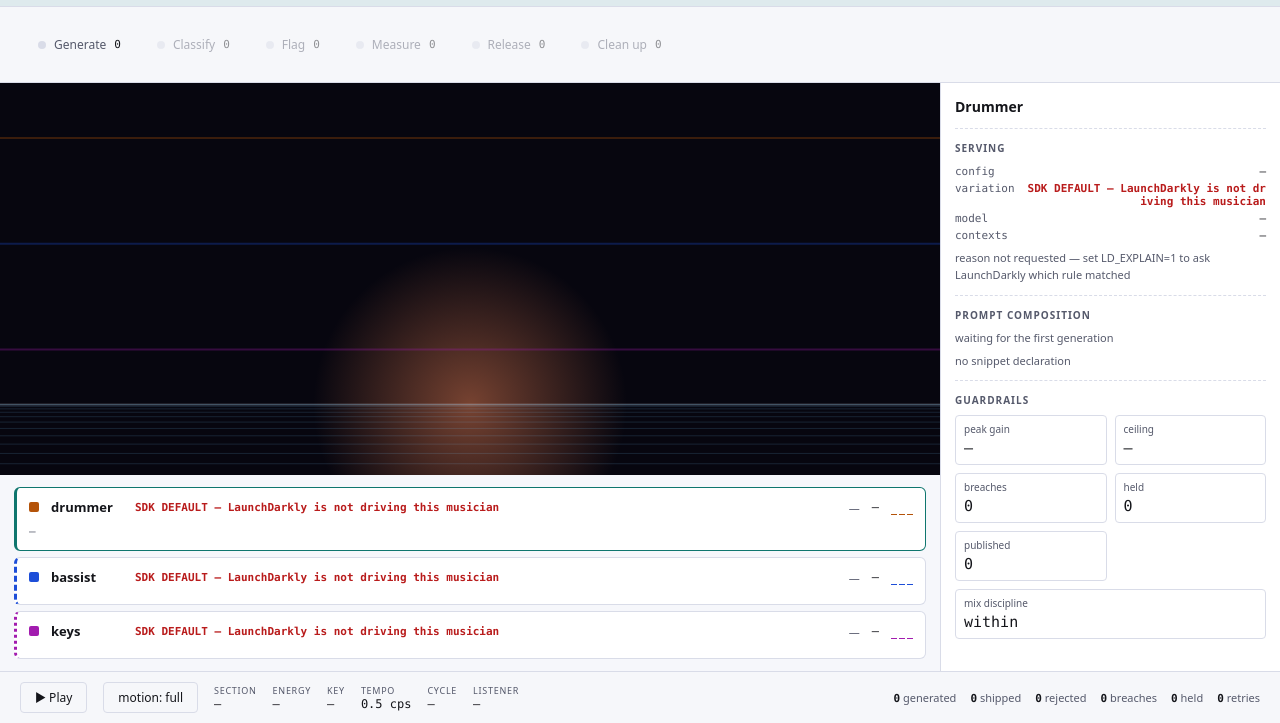
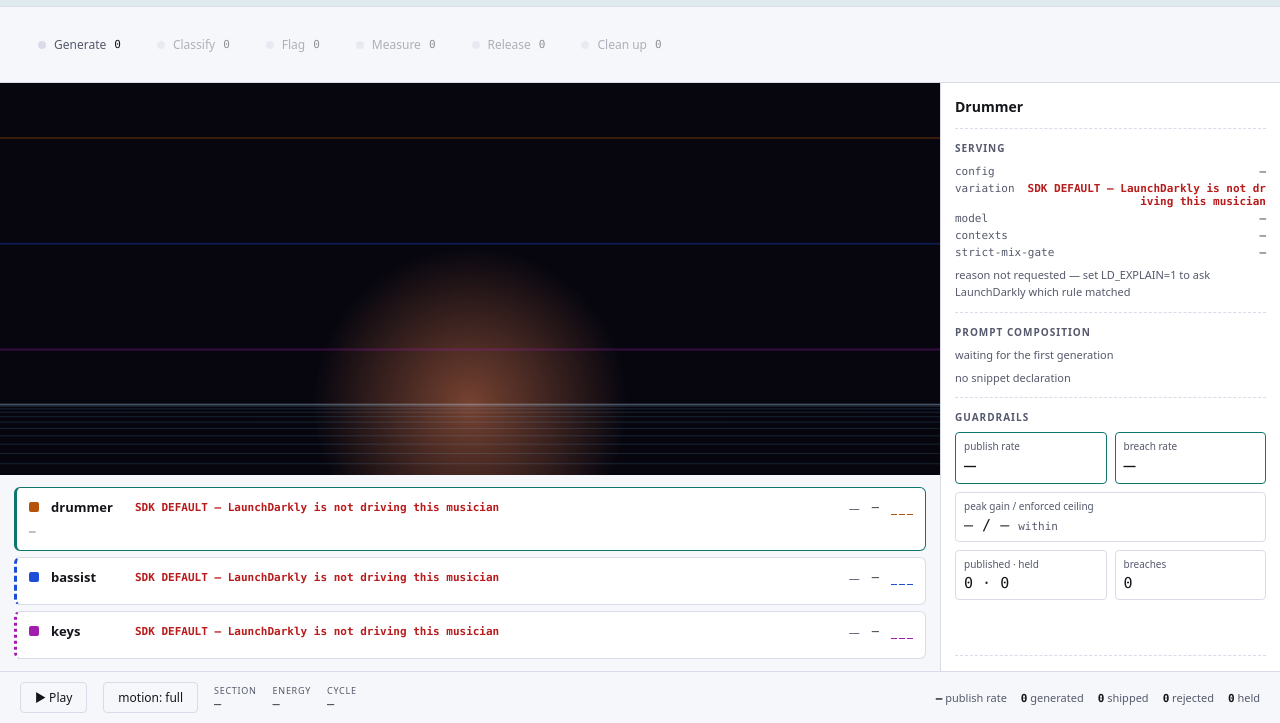
Before and after one commit to launchdarkly-labs/shipping-floor, a website with bundled scripts: page public/index.html in a window 1280 px wide. Shown: the part 77-800 px from the top of the page. Built offline with nearby package versions, Linux system fonts and the light colour scheme; no server answers.

Commit message:
Show the guardrail rates and the ceiling actually enforced
The HUD reported the variation's nominal gain ceiling while strict-mix-gate
enforced a tighter one, so it disagreed with the validator during the one
rollout it exists to explain and made a legitimate rejection look like a
bug. Read the flag before announcing config, carry the arm and the enforced
ceiling into the meta snapshot, and show both in the Control Tower.

Add publish rate and breach rate as the two lead tiles, computed over cycles
rather than attempts so they track the metrics LaunchDarkly reads. Fold the
six equal guardrail tiles into those two plus their raw counts, trim the
transport to the state the burn-in pins, and put band-wide publish rate
first in the ledger.

Correct the strict-gate description: the drummer stops publishing at 0.6
while the bassist and keys tighten only slightly and cover for it, so the
band-level rate falls partway instead of the band freezing.

```diff
--- a/public/app.js
+++ b/public/app.js
@@ -1,7 +1,8 @@
 import { AGENTS, $, setText, setFlag, safeUrl } from './lib/dom.js';
+import { publishRate, formatRate } from './lib/rates.js';
 import { store, onEvent } from './state/store.js';
 import { connect } from './net/socket.js';
-import { setupStrudel, start, stop, getCps } from './audio/strudel.js';
+import { setupStrudel, start, stop } from './audio/strudel.js';
 import { mountAgents } from './ui/agents.js';
 import { mountTower } from './ui/tower.js';
 import { mountLine } from './ui/line.js';
@@ -54,10 +55,7 @@ function boot() {
 function renderChrome() {
   setText($('section-value'), store.meta.section);
   setText($('energy-value'), store.meta.energy);
-  setText($('key-value'), store.meta.key);
   setText($('cycle-value'), store.meta.cycle);
-  setText($('tempo-value'), `${getCps()} cps`);
-  setText($('listener-value'), store.meta.listener?.audience);
 
   const conn = $('conn');
   setText(conn, store.connected ? 'orchestrator connected' : 'reconnecting…');
@@ -78,12 +76,13 @@ function renderChrome() {
   renderLdBar();
 
   const totals = store.totals();
+  // Band-wide publish rate, first, because it is the guardrail that decides
+  // the code change and the one failure you cannot hear.
+  setText($('ledger-publish-rate'), formatRate(publishRate(totals)));
   setText($('ledger-generations'), totals.generations);
   setText($('ledger-published'), totals.published);
   setText($('ledger-rejected'), totals.lintRejected + totals.parseRejected);
-  setText($('ledger-breaches'), totals.ceilingBreaches);
   setText($('ledger-held'), totals.keptPrevious);
-  setText($('ledger-retries'), totals.retries);
 }
 
 /**
--- a/public/index.html
+++ b/public/index.html
@@ -59,6 +59,7 @@
         <div class="row"><code>variation</code><span class="value" id="tower-variation">—</span></div>
         <div class="row"><code>model</code><span class="value" id="tower-model">—</span></div>
         <div class="row"><code>contexts</code><span class="value" id="tower-contexts">—</span></div>
+        <div class="row"><code>strict-mix-gate</code><span class="value" id="tower-gate">—</span></div>
         <p class="reason" id="tower-reason">—</p>
         <a class="edit" id="tower-edit" target="_blank" rel="noopener" hidden>edit in LaunchDarkly ↗</a>
       </section>
@@ -71,16 +72,23 @@
 
       <section class="panel">
         <h3>Guardrails</h3>
+        <!--
+          The two tiles on top are the two rollout guardrails, as RATES, in the
+          same direction LaunchDarkly reads them. The counts underneath are the
+          raw material they are computed from. A tile per counter read as six
+          equal numbers and buried the two that decide a release.
+        -->
+        <div class="tiles tiles-metric">
+          <div class="tile"><span class="tile-label">publish rate</span><span class="tile-value" id="tower-publish-rate">—</span></div>
+          <div class="tile"><span class="tile-label">breach rate</span><span class="tile-value" id="tower-breach-rate">—</span></div>
+        </div>
         <div class="tiles">
-          <div class="tile"><span class="tile-label">peak gain</span><span class="tile-value" id="tower-gain">—</span></div>
-          <div class="tile"><span class="tile-label">ceiling</span><span class="tile-value" id="tower-ceiling">—</span></div>
+          <div class="tile tile-wide">
+            <span class="tile-label">peak gain / enforced ceiling</span>
+            <span class="tile-value"><span id="tower-gain">—</span> / <span id="tower-ceiling">—</span> <span id="tower-gain-glyph"></span> <span class="tile-word" id="tower-gain-word">within</span></span>
+          </div>
+          <div class="tile"><span class="tile-label">published · held</span><span class="tile-value"><span id="tower-published">0</span> · <span id="tower-held">0</span></span></div>
           <div class="tile"><span class="tile-label">breaches</span><span class="tile-value" id="tower-breaches">0</span></div>
-          <div class="tile"><span class="tile-label">held</span><span class="tile-value" id="tower-held">0</span></div>
-          <div class="tile"><span class="tile-label">published</span><span class="tile-value" id="tower-published">0</span></div>
-          <div class="tile">
-            <span class="tile-label">mix discipline</span>
-            <span class="tile-value"><span id="tower-gain-glyph"></span> <span id="tower-gain-word">within</span></span>
-          </div>
         </div>
         <svg class="spark" id="tower-spark" aria-hidden="true"></svg>
       </section>
@@ -104,20 +112,23 @@
   <div class="transport">
     <button id="play">▶ Play</button>
     <button id="motion">motion: full</button>
+    <!--
+      Section, energy, and cycle only. Those are the three the story uses: the
+      first two are what `npm run burn-in --state` pins to put every take on
+      one targeting rule, and the third is when a pattern deploys. Key, tempo,
+      and listener were true and never load-bearing.
+    -->
     <div class="stat"><span class="label">Section</span><span class="value" id="section-value">—</span></div>
     <div class="stat"><span class="label">Energy</span><span class="value" id="energy-value">—</span></div>
-    <div class="stat"><span class="label">Key</span><span class="value" id="key-value">—</span></div>
-    <div class="stat"><span class="label">Tempo</span><span class="value" id="tempo-value">—</span></div>
     <div class="stat"><span class="label">Cycle</span><span class="value" id="cycle-value">0</span></div>
-    <div class="stat"><span class="label">Listener</span><span class="value" id="listener-value">—</span></div>
 
+    <!-- Band-wide, and the rate first: the tower shows one agent, this is all three. -->
     <div class="ledger" aria-label="Factory ledger">
+      <span><b id="ledger-publish-rate">—</b> publish rate</span>
       <span><b id="ledger-generations">0</b> generated</span>
       <span><b id="ledger-published">0</b> shipped</span>
       <span><b id="ledger-rejected">0</b> rejected</span>
-      <span><b id="ledger-breaches">0</b> breaches</span>
       <span><b id="ledger-held">0</b> held</span>
-      <span><b id="ledger-retries">0</b> retries</span>
     </div>
   </div>
 
--- /dev/null
+++ b/public/lib/rates.js
@@ -0,0 +1,30 @@
+/**
+ * The two rollout guardrails, computed the way LaunchDarkly reads them.
+ *
+ * Both metrics are per-generation conversions: one flag evaluation per
+ * regeneration cycle is the denominator, and the event fires at most once per
+ * cycle. The ledger, though, counts `generations` per ATTEMPT, because a lint
+ * retry is a second model call that costs real tokens and deserves its own
+ * count. So the denominator here is `generations - retries`, which is exactly
+ * the number of cycles. Dividing by `generations` instead would report a rate
+ * that drifts below the metric whenever the band is retrying, which is
+ * precisely when someone is staring at this panel.
+ */
+const cycles = (ledger) => Math.max(0, (ledger.generations ?? 0) - (ledger.retries ?? 0));
+
+/** Did a generation reach the speakers at all. Higher is better. */
+export function publishRate(ledger) {
+  const total = cycles(ledger);
+  return total === 0 ? null : (ledger.published ?? 0) / total;
+}
+
+/** Did a generation ask for more gain than its ceiling. Lower is better. */
+export function breachRate(ledger) {
+  const total = cycles(ledger);
+  return total === 0 ? null : (ledger.ceilingBreaches ?? 0) / total;
+}
+
+/** Whole percents. A guardrail moving by tenths is noise at this sample size. */
+export function formatRate(rate) {
+  return rate == null ? null : `${Math.round(rate * 100)}%`;
+}
--- a/public/style.css
+++ b/public/style.css
@@ -338,10 +338,22 @@ main {
 
 .tiles { display: grid; grid-template-columns: 1fr 1fr; gap: 8px; }
 .tile { border: 1px solid var(--rule); border-radius: 4px; padding: 6px 8px; }
-.tile:last-child { grid-column: 1 / -1; }
+/* Explicit, not `:last-child`. Which tile spans is a layout decision per
+   group, and deriving it from position broke every time a tile was added. */
+.tile-wide { grid-column: 1 / -1; }
 .tile-label { display: block; font-size: 10px; color: var(--ink-dim); }
 .tile-value { font-family: var(--mono); font-size: 15px; }
-.tile-value[data-breaching] { color: var(--status-bad); }
+/* The breach flag is set on the gain reading itself, which is now nested
+   inside the tile value rather than being it. */
+.tile-value[data-breaching], .tile-value [data-breaching] { color: var(--status-bad); }
+.tile-word { font-size: 11px; color: var(--ink-dim); }
+
+/* The two rollout guardrails. Bigger and accented, because these are the two
+   numbers that decide whether a change survives; everything else in this
+   panel is the arithmetic behind them. */
+.tiles-metric { margin-bottom: 8px; }
+.tiles-metric .tile { border-color: var(--ld); }
+.tiles-metric .tile-value { font-size: 20px; }
 
 .spark { width: 100%; height: 28px; margin-top: 10px; overflow: visible; }
 .spark-line { fill: none; stroke: var(--ld); stroke-width: 1.5; }
--- a/public/ui/tower.js
+++ b/public/ui/tower.js
@@ -1,4 +1,5 @@
 import { $, setText, setFlag, setLink, formatGain } from '../lib/dom.js';
+import { publishRate, breachRate, formatRate } from '../lib/rates.js';
 import { store } from '../state/store.js';
 import { describeReason, describeServing } from './reasons.js';
 
@@ -26,6 +27,10 @@ export function mountTower() {
     snippets: $('tower-snippets'),
     promptFooter: $('tower-prompt-footer'),
 
+    gate: $('tower-gate'),
+
+    publishRate: $('tower-publish-rate'),
+    breachRate: $('tower-breach-rate'),
     gain: $('tower-gain'),
     ceiling: $('tower-ceiling'),
     breaches: $('tower-breaches'),
@@ -48,6 +53,10 @@ export function mountTower() {
       setFlag(ui.variation, 'alarm', serving.alarm);
       setText(ui.model, info.model);
       setText(ui.contexts, info.context ? Object.values(info.context).join(' · ') : null);
+      // Which arm of the code change this agent last ran under. Without it the
+      // ceiling below is unexplained: the reader sees a limit they never set.
+      setText(ui.gate, info.strictMixGate == null ? null : info.strictMixGate ? 'true · strict' : 'false');
+      setFlag(ui.gate, 'alarm', Boolean(info.strictMixGate));
       setText(ui.reason, describeReason(selected, info.reason));
       setLink(ui.edit, info.configUrl);
 
@@ -64,7 +73,13 @@ export function mountTower() {
 
       // ---- GUARDRAILS ----------------------------------------------------
       const ledger = info.ledger ?? {};
-      const ceiling = info.gainCeiling;
+      // The ENFORCED ceiling, which is the strict one whenever strict-mix-gate
+      // is on. Showing the variation's nominal ceiling here made the HUD
+      // disagree with the validator during the one rollout it exists to
+      // explain, and made a legitimate rejection look like a bug.
+      const ceiling = info.enforcedCeiling ?? info.gainCeiling;
+      setText(ui.publishRate, formatRate(publishRate(ledger)));
+      setText(ui.breachRate, formatRate(breachRate(ledger)));
       setText(ui.gain, formatGain(info.gain));
       setText(ui.ceiling, ceiling == null ? '—' : ceiling.toFixed(2));
       setText(ui.breaches, ledger.ceilingBreaches ?? 0);
--- a/seed/configs.json
+++ b/seed/configs.json
@@ -86,7 +86,7 @@
       "kind": "conversion",
       "successCriteria": "HigherThanBaseline",
       "randomizationUnits": ["request"],
-      "description": "Did this generation reach the speakers at all. The guardrail for the strict-mix-gate CODE change: a gate that is too strict does not sound bad, it makes the band freeze — nothing new arrives. Higher is better."
+      "description": "Did this generation reach the speakers at all. The guardrail for the strict-mix-gate CODE change: a gate that is too strict does not sound bad, it makes an instrument stop evolving while the others cover for it. Higher is better."
     }
   ],
 
@@ -112,7 +112,8 @@
         "which is where the ceiling and the ratchet both live, so both attempts",
         "fail and hold-last-known-good takes over: 28 generations, 0 published,",
         "28 held. That is the point of the chapter — a gate that is too strict",
-        "does not sound bad, it makes the band stop evolving."
+        "does not sound bad, it makes the drummer stop evolving while the bassist",
+        "and keys keep publishing, so the band-level rate only falls partway."
       ],
       "strictGainCeiling": 0.6,
       "maxTokens": 500,
--- a/src/server.js
+++ b/src/server.js
@@ -88,6 +88,8 @@ async function main() {
               : null,
             snippets: entry.snippets,
             gainCeiling: entry.gainCeiling,
+            strictMixGate: entry.strictMixGate,
+            enforcedCeiling: entry.enforcedCeiling,
             reason: entry.reason,
             context: entry.context,
           });
```
Also changed, not shown: src/musician.js (+10 -1 lines), .claude/commands/factory-metric.md, README.md.
